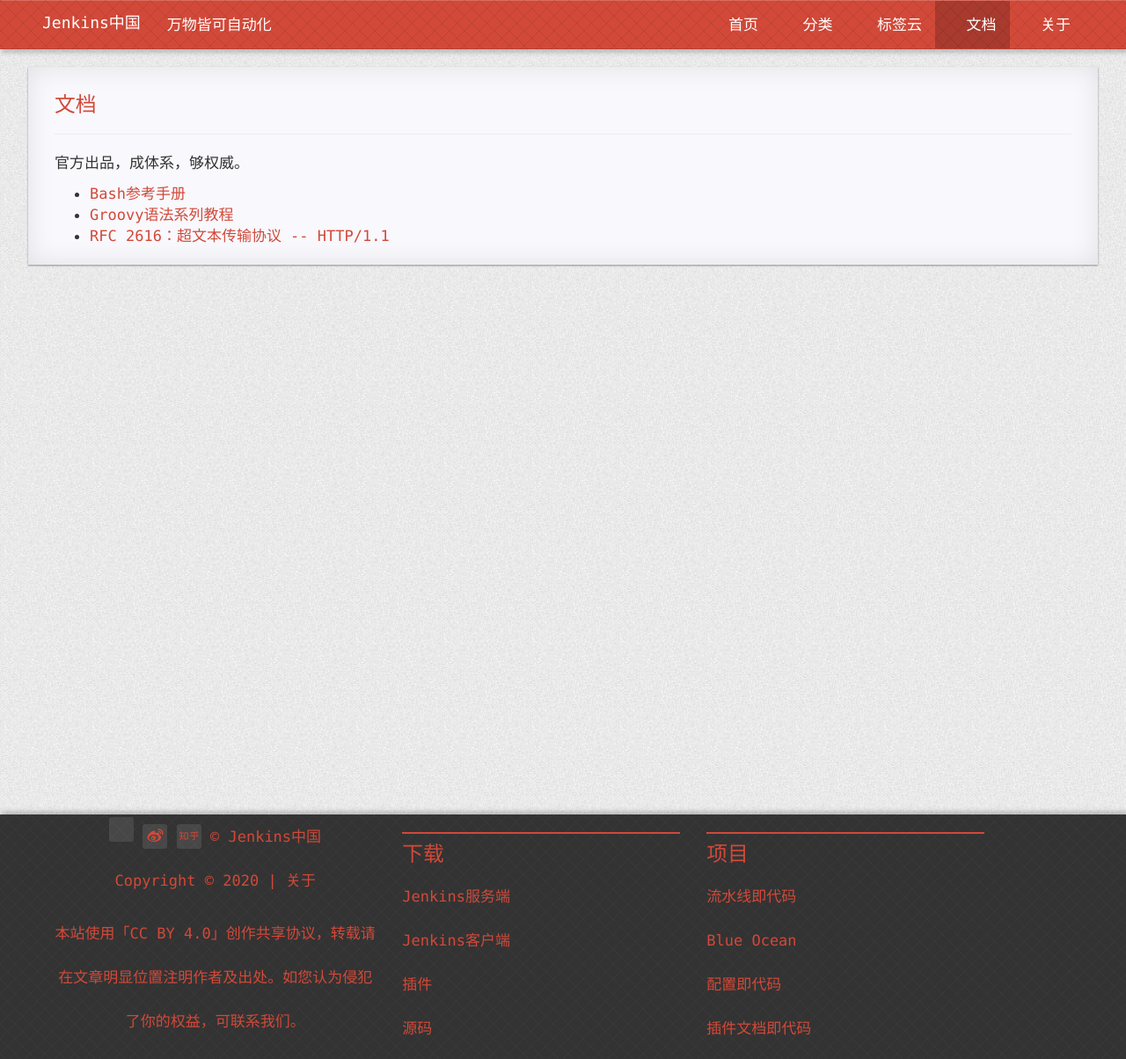
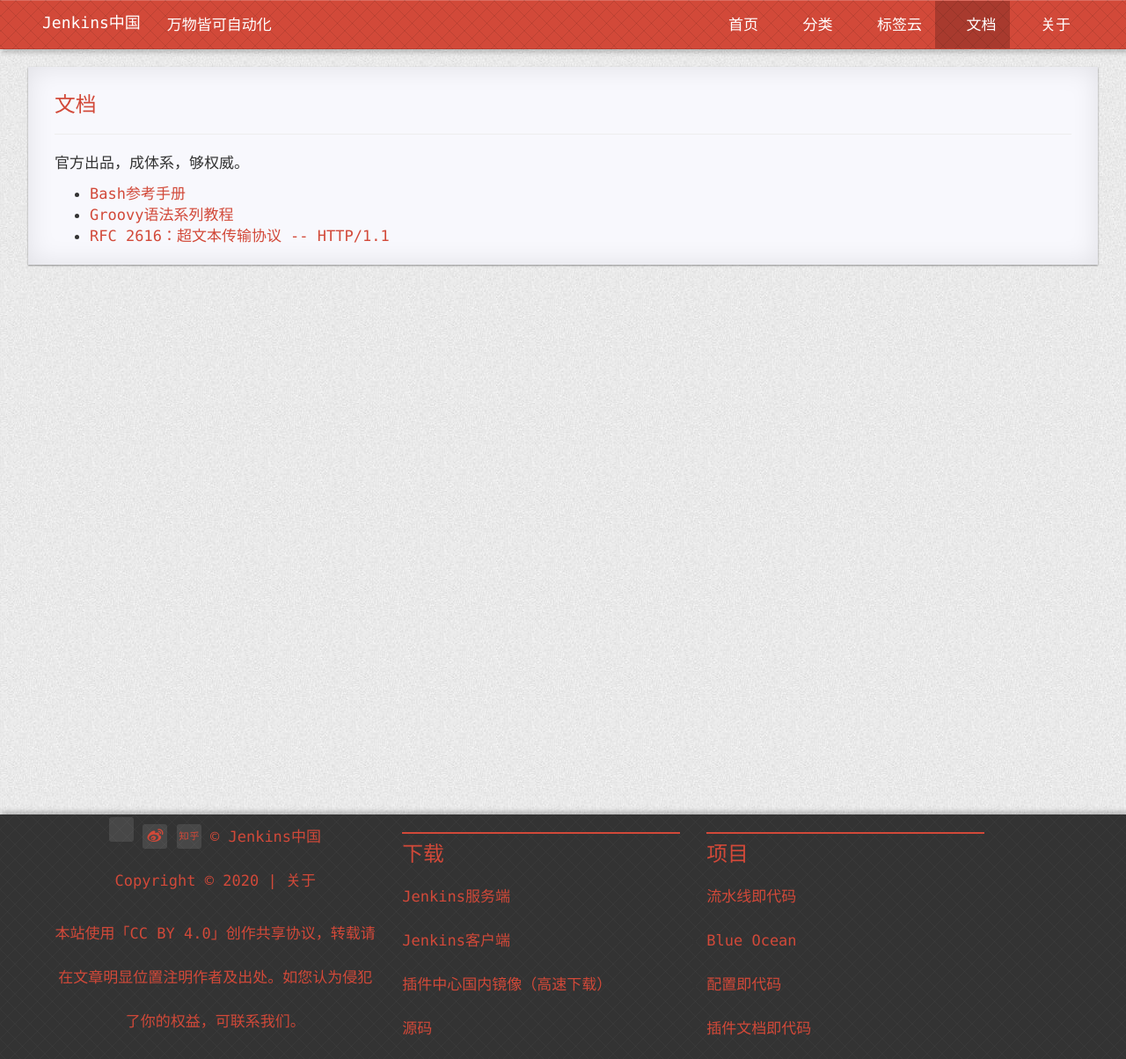
Before and after one commit to JenkinsChina/jenkinschina.github.io, a Jekyll site: the page built from pages/6doc.md, in a window 1280 px wide. Shown: the whole page at 88% size. Built offline with Jekyll 4.4.1, drawn with Linux system fonts in a browser that asks for light colours; nearby versions of some CDN libraries; comment, search, counter and statistics services are not loaded; a style sheet for code colours, icons or effects is not loaded.

Commit message:
插件中心国内镜像添加到首页末尾导航

```diff
--- a/_includes/footer.html
+++ b/_includes/footer.html
@@ -26,8 +26,8 @@
                                 </a>
                             </li>
                             <li>
-                                <a href='https://plugins.jenkins.io/' target="_blank">
-                                    插件
+                                <a href='/post/change-jenkins-plugin-center-source-to-cn' target="_blank">
+                                    插件中心国内镜像（高速下载）
                                 </a>
                             </li>
                             <li>
```
